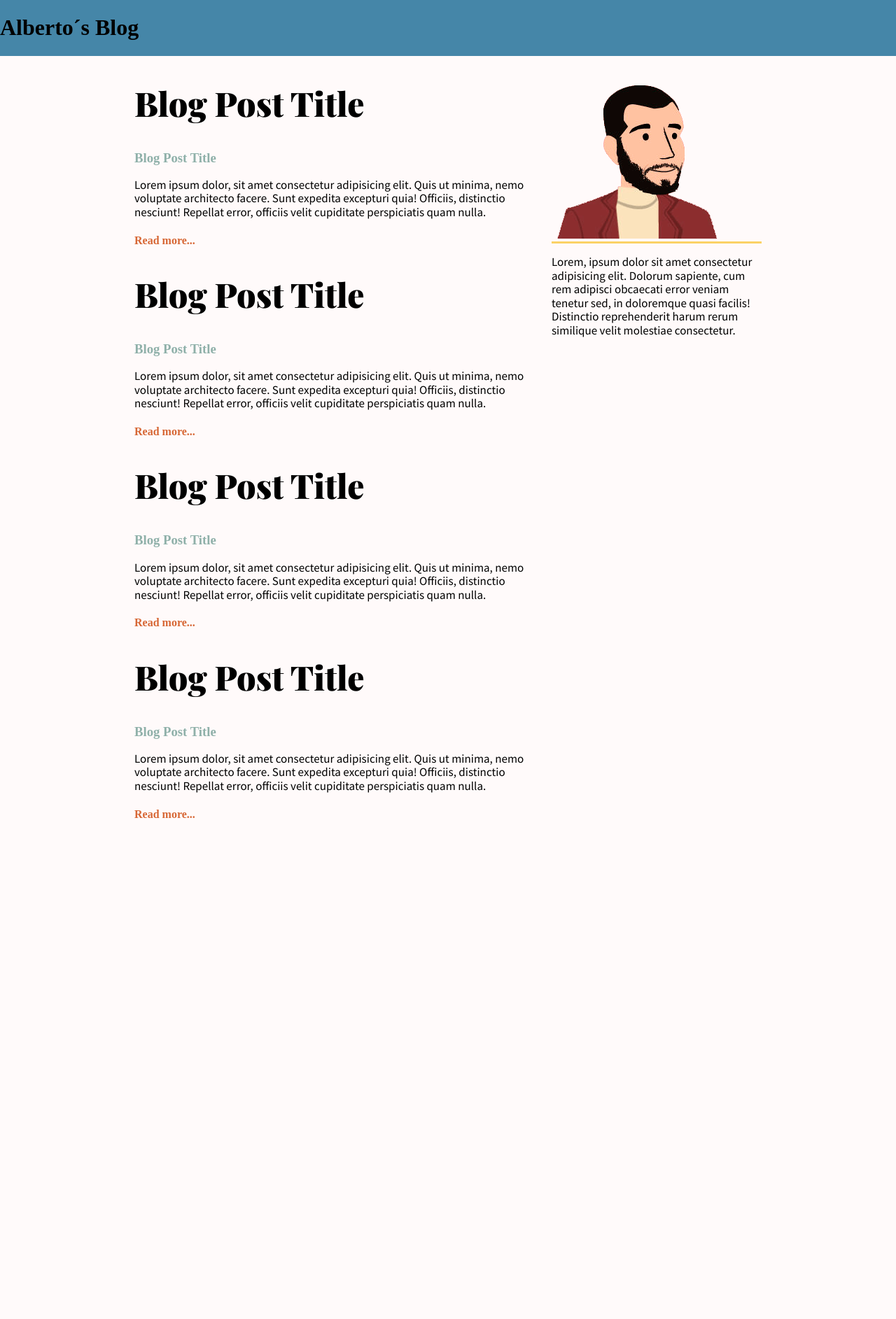
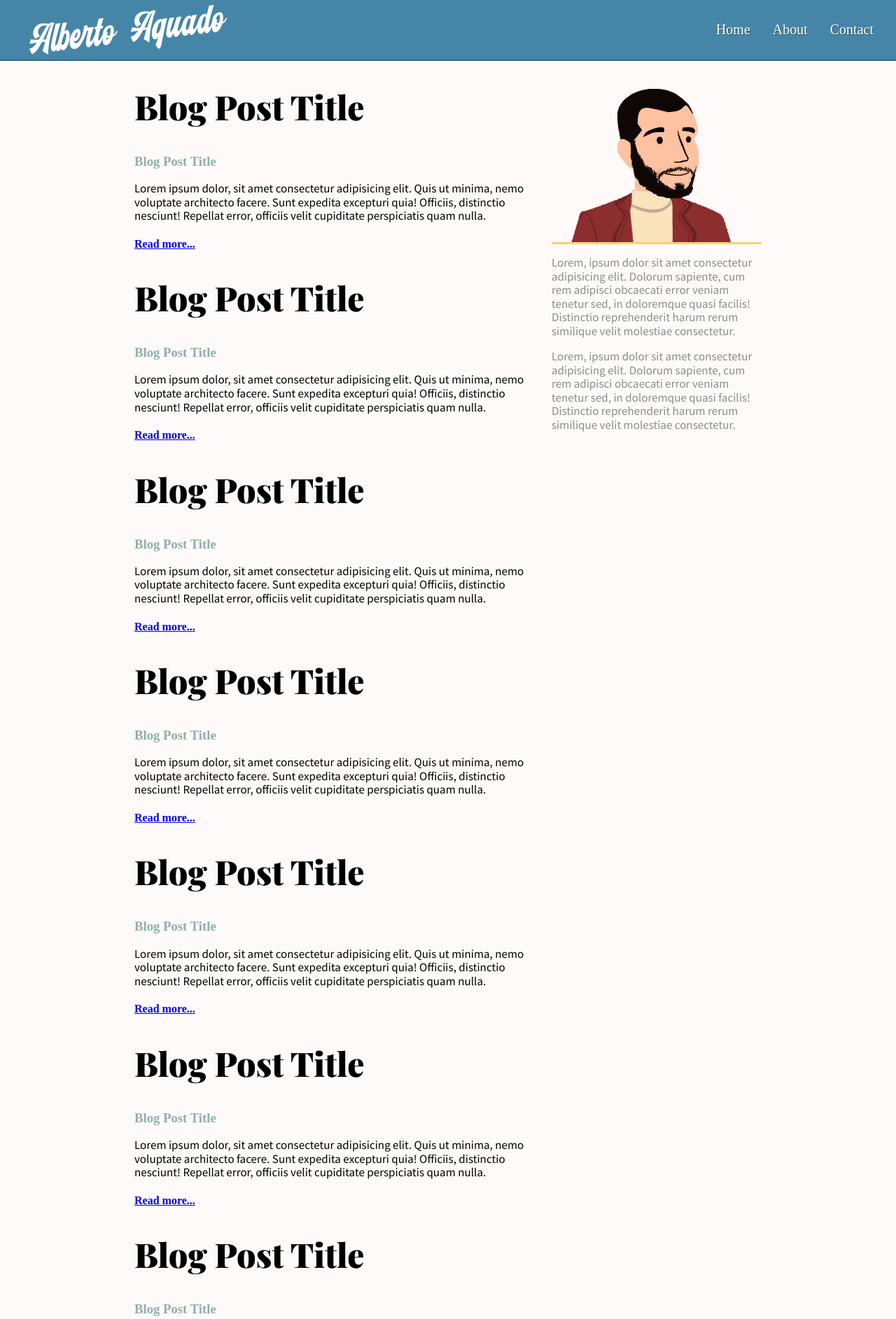
Before and after one commit to AlbertoAguado/Personal-Blog, a plain HTML site: page index.html in a window 1280 px wide. Shown: the top 1885 px of the page at 70% size. Before the commit the page ends 1344 px from the top, so only its background shows below. Drawn offline with nearby package versions, Linux system fonts and the light colour scheme.

Commit message:
Add images and logos

```diff
--- /dev/null
+++ b/css/footer.css
@@ -0,0 +1,4 @@
+footer {
+    min-height:200px;
+    background-color:#12222b;
+}
--- /dev/null
+++ b/css/header.css
@@ -0,0 +1,44 @@
+
+.blog-header {
+    display:flex;
+    justify-content: space-between;
+    padding: 0px 2rem;
+    align-items: center;
+  }
+
+  .blog-header h1 {
+    margin:0;
+    color:white;
+    text-shadow: 1px 1px darkslategray;
+  }
+
+  .blog-header nav ul {
+    list-style: none;
+  }
+
+  .blog-header nav ul li {
+    margin-left:2rem;
+    font-size:1.25rem;
+  }
+
+  .blog-header nav ul li a{
+    text-decoration: none;
+    color: white;
+    font-weight:400;
+    text-shadow: 1px 1px darkslategray;
+  }
+
+  header {
+    position: fixed;
+    top:0px;
+    width: 100%;
+  }
+
+  header nav ul {
+    display: flex;
+  }
+
+  .active {
+    background-color: #4586a8;
+    border-bottom: 2px solid #356782;
+  }
--- a/main.css
+++ b/css/main.css
@@ -1,9 +1,5 @@
-
-/*
-@import “./layout”;
-@import “./images”;
-@import “./blog-cards”;
-*/
+@import "header.css";
+@import "footer.css";
 
 
 /*
@@ -41,24 +37,22 @@ Font-Size: 17px;
 
 .blog-header {
   grid-area: header;
-  background-color: #4586a8;
 }
 
 .blog-main {
   grid-area: main;
-  background-color:hsla(0, 100%, 99%,100%);
+  background-color:hsla(0deg, 100%, 99%,1);
+  margin-top:85px;
 }
 
 .blog-sidebar {
   grid-area: sidebar;
-  background-color: #yellow;
   max-width: 300px;
+  margin-top:85px;
 }
 
 .blog-footer {
   grid-area: footer;
-  background-color: hsla(0, 100%, 99%,100%);
-  min-height:150px;
 }
 
 .container {
@@ -71,8 +65,15 @@ Font-Size: 17px;
     "footer";
 }
 
+.blog-sidebar {
+  color:hsla(0deg, 0%, 55%,1);
+}
+
 .blog-sidebar-picture {
   border-bottom:3px solid #FBD266;
+  display:flex;
+  justify-content: center;
+  align-items: center;
 }
 
 .blog-post-subtitle {
--- /dev/null
+++ b/css/post.css
@@ -0,0 +1,228 @@
+@import "header.css";
+/*
+
+@import “./images”;
+@import “./blog-cards”;
+*/
+
+
+/*
+#F2D8B3
+#FBD266
+#8FB0A9
+#D76735
+
+
+*/
+
+
+*{
+  box-sizing: border-box;
+}
+
+body {
+    background-color: #fffafa;
+    margin:0px;
+}
+
+
+
+h2{
+  font-Family: 'Playfair Display', Serif;
+  font-Size: 48px;
+  font-weight: 900;
+}
+
+h3 {
+  font-Family: 'Source Sans Pro', Sans-Serif;
+  font-Size: 18px;
+}
+
+p {
+  font-Family: 'Source Sans Pro', Sans-Serif;
+  font-Size: 17px;
+}
+
+
+.blog-header {
+  grid-area: header;
+}
+
+.blog-main {
+  grid-area: main;
+  background-color:hsla(0deg, 100%, 99%,100%);
+}
+
+.blog-sidebar {
+  grid-area: sidebar;
+  background-color: #yellow;
+  max-width: 300px;
+}
+
+.blog-footer {
+  grid-area: footer;
+  background-color: hsla(0deg, 100%, 99%,100%);
+  min-height:150px;
+}
+
+.container {
+  min-height: 100%;
+  display: grid;
+  grid-template-areas:
+    "header"
+    "main"
+    "sidebar"
+    "footer";
+}
+
+.blog-sidebar {
+  color:hsla(0deg, 0%, 55%,100);
+}
+
+.blog-sidebar-picture {
+  border-bottom:3px solid #FBD266;
+  display:flex;
+  justify-content: center;
+  align-items: center;
+}
+
+.blog-post-subtitle {
+  color: #8FB0A9;
+}
+
+.blog-post-linktotext {
+  color:#D76735;
+  cursor:pointer;
+}
+
+
+  @media (min-width: 768px) {
+    .container {
+      grid-template-columns: repeat (6, 1fr);
+      grid-template-areas:
+        "header header header header header header"
+        "main main main main sidebar sidebar"
+        "footer footer footer footer footer footer";
+     }
+  }
+
+  @media (min-width: 1200px) {
+   .blog-main {
+     /* margin: 0 25vw; */
+   }
+
+
+    .blog-main {
+    margin-left:15vw;
+    }
+   .blog-sidebar {
+    margin-right:15vw;
+    }
+
+
+  }
+
+
+
+
+
+
+
+
+
+
+
+
+
+
+/*******************************************************************************************/
+
+.post-hero {
+  height: 100vh;
+  background-image: url(../images/les-anderson-DPbGPXcmjck-unsplash.jpg);
+  background-position: center;
+  background-size: cover;
+  background-repeat: no-repeat;
+}
+
+
+
+p {
+  font-size:1.3rem;
+  line-height: 1.75rem;
+  font-weight:100;
+  margin-top: 2.5rem;
+  color:hsla(0deg, 0%, 30%, 1);
+}
+
+.post-title {
+  margin-bottom:.75rem;
+}
+
+.post-subtitle {
+  color:gray;
+  font-weight:700;
+}
+
+.post-author {
+  display: flex;
+  justify-content: space-between;
+  align-items:flex-end;
+}
+
+.post-author-image{
+  display: flex;
+}
+
+.post-author-name-date {
+  display: flex;
+  flex-direction: column;
+  justify-content: center;
+  font-size:1.5rem;
+  line-height: 2rem;
+  margin-left:.5rem;
+  Font-Family: 'Source Sans Pro', Sans-Serif;
+}
+
+.post-author-name {
+  color:#D76735;
+  font-weight: bold;
+}
+.post-author-date {
+  color:gray;
+  font-weight: thiner;
+  font-size: 1.25rem;
+}
+
+.post-author-image img{
+  border:2px solid white;
+  border-radius:50%;
+  width:100px;
+  background-color: #4586a8;
+}
+
+.post-author-social{
+  /* min-width:200px;
+  display: flex;
+  background-color:yellow; */
+  max-width:200px;
+}
+
+.post-author-social img{
+  max-width:33px;
+  margin-left:.5rem;
+  fill:red;
+}
+
+.post-main {
+  margin:0 20vw;
+}
+
+.post-text figure img{
+  max-width:100%;
+  margin: 0 auto;
+}
+
+.post-text figure figcaption {
+  text-align:center;
+}
--- a/index.html
+++ b/index.html
@@ -10,13 +10,21 @@
     <link href="https://fonts.googleapis.com/css?family=Playfair+Display:900|Source+Sans+Pro" rel="stylesheet">
     <!-- Normalize browser styles -->
     <link href="https://cdnjs.cloudflare.com/ajax/libs/normalize/8.0.1/normalize.min.css" rel="stylesheet">
-    <link href="main.css" rel="stylesheet">
+    <link href="css/main.css" rel="stylesheet">
 </head>
 <body>
     <div class="container">
 
-        <header class="blog-header">
-            <h1>Alberto´s Blog</h1>
+        <header class="blog-header active">
+            <!-- <h1>Alberto´s Blog</h1> -->
+            <img src="images/logo.svg" alt="My logo">
+            <nav>
+                <ul>
+                    <li><a href="index.html" class="nav-link">Home</a></li>
+                    <li><a href="about.html" class="nav-link">About</a></li>
+                    <li><a href="contact.html" class="nav-link">Contact</a></li>
+                </ul>
+            </nav>
         </header>
 
         <main class="blog-main">
@@ -24,25 +32,55 @@
                 <h2 class="blog-post-title">Blog Post Title</h2>
                 <h3 class="blog-post-subtitle">Blog Post Title</h3>
                 <p class="blog-post-introtext">Lorem ipsum dolor, sit amet consectetur adipisicing elit. Quis ut minima, nemo voluptate architecto facere. Sunt expedita excepturi quia! Officiis, distinctio nesciunt! Repellat error, officiis velit cupiditate perspiciatis quam nulla.</p>
-                <h4 class="blog-post-linktotext">Read more...</h4>
+                <h4 class="blog-post-linktotext"><a href="post.html">Read more...</a></h4>
             </article>
             <article class="blog-post">
                 <h2 class="blog-post-title">Blog Post Title</h2>
                 <h3 class="blog-post-subtitle">Blog Post Title</h3>
                 <p class="blog-post-introtext">Lorem ipsum dolor, sit amet consectetur adipisicing elit. Quis ut minima, nemo voluptate architecto facere. Sunt expedita excepturi quia! Officiis, distinctio nesciunt! Repellat error, officiis velit cupiditate perspiciatis quam nulla.</p>
-                <h4 class="blog-post-linktotext">Read more...</h4>
+                <h4 class="blog-post-linktotext"><a href="post.html">Read more...</a></h4>
             </article>
             <article class="blog-post">
                 <h2 class="blog-post-title">Blog Post Title</h2>
                 <h3 class="blog-post-subtitle">Blog Post Title</h3>
                 <p class="blog-post-introtext">Lorem ipsum dolor, sit amet consectetur adipisicing elit. Quis ut minima, nemo voluptate architecto facere. Sunt expedita excepturi quia! Officiis, distinctio nesciunt! Repellat error, officiis velit cupiditate perspiciatis quam nulla.</p>
-                <h4 class="blog-post-linktotext">Read more...</h4>
+                <h4 class="blog-post-linktotext"><a href="post.html">Read more...</a></h4>
             </article>
             <article class="blog-post">
                 <h2 class="blog-post-title">Blog Post Title</h2>
                 <h3 class="blog-post-subtitle">Blog Post Title</h3>
                 <p class="blog-post-introtext">Lorem ipsum dolor, sit amet consectetur adipisicing elit. Quis ut minima, nemo voluptate architecto facere. Sunt expedita excepturi quia! Officiis, distinctio nesciunt! Repellat error, officiis velit cupiditate perspiciatis quam nulla.</p>
-                <h4 class="blog-post-linktotext">Read more...</h4>
+                <h4 class="blog-post-linktotext"><a href="post.html">Read more...</a></h4>
+            </article>
+            <article class="blog-post">
+                <h2 class="blog-post-title">Blog Post Title</h2>
+                <h3 class="blog-post-subtitle">Blog Post Title</h3>
+                <p class="blog-post-introtext">Lorem ipsum dolor, sit amet consectetur adipisicing elit. Quis ut minima, nemo voluptate architecto facere. Sunt expedita excepturi quia! Officiis, distinctio nesciunt! Repellat error, officiis velit cupiditate perspiciatis quam nulla.</p>
+                <h4 class="blog-post-linktotext"><a href="post.html">Read more...</a></h4>
+            </article>
+            <article class="blog-post">
+                <h2 class="blog-post-title">Blog Post Title</h2>
+                <h3 class="blog-post-subtitle">Blog Post Title</h3>
+                <p class="blog-post-introtext">Lorem ipsum dolor, sit amet consectetur adipisicing elit. Quis ut minima, nemo voluptate architecto facere. Sunt expedita excepturi quia! Officiis, distinctio nesciunt! Repellat error, officiis velit cupiditate perspiciatis quam nulla.</p>
+                <h4 class="blog-post-linktotext"><a href="post.html">Read more...</a></h4>
+            </article>
+            <article class="blog-post">
+                <h2 class="blog-post-title">Blog Post Title</h2>
+                <h3 class="blog-post-subtitle">Blog Post Title</h3>
+                <p class="blog-post-introtext">Lorem ipsum dolor, sit amet consectetur adipisicing elit. Quis ut minima, nemo voluptate architecto facere. Sunt expedita excepturi quia! Officiis, distinctio nesciunt! Repellat error, officiis velit cupiditate perspiciatis quam nulla.</p>
+                <h4 class="blog-post-linktotext"><a href="post.html">Read more...</a></h4>
+            </article>
+            <article class="blog-post">
+                <h2 class="blog-post-title">Blog Post Title</h2>
+                <h3 class="blog-post-subtitle">Blog Post Title</h3>
+                <p class="blog-post-introtext">Lorem ipsum dolor, sit amet consectetur adipisicing elit. Quis ut minima, nemo voluptate architecto facere. Sunt expedita excepturi quia! Officiis, distinctio nesciunt! Repellat error, officiis velit cupiditate perspiciatis quam nulla.</p>
+                <h4 class="blog-post-linktotext"><a href="post.html">Read more...</a></h4>
+            </article>
+            <article class="blog-post">
+                <h2 class="blog-post-title">Blog Post Title</h2>
+                <h3 class="blog-post-subtitle">Blog Post Title</h3>
+                <p class="blog-post-introtext">Lorem ipsum dolor, sit amet consectetur adipisicing elit. Quis ut minima, nemo voluptate architecto facere. Sunt expedita excepturi quia! Officiis, distinctio nesciunt! Repellat error, officiis velit cupiditate perspiciatis quam nulla.</p>
+                <h4 class="blog-post-linktotext"><a href="post.html">Read more...</a></h4>
             </article>
         </main>
 
@@ -52,11 +90,14 @@
             </section>
             <section class="blog-sidebar-presentation">
                 <p class="blog-sidebar-presentation-text">Lorem, ipsum dolor sit amet consectetur adipisicing elit. Dolorum sapiente, cum rem adipisci obcaecati error veniam tenetur sed, in doloremque quasi facilis! Distinctio reprehenderit harum rerum similique velit molestiae consectetur.</p>
+                <p class="blog-sidebar-presentation-text">Lorem, ipsum dolor sit amet consectetur adipisicing elit. Dolorum sapiente, cum rem adipisci obcaecati error veniam tenetur sed, in doloremque quasi facilis! Distinctio reprehenderit harum rerum similique velit molestiae consectetur.</p>
             </section>
         </sidebar>
 
         <footer class="blog-footer">
-
+            <a href="#"><img src="images/Twitter.svg" alt=""></a>
+            <a href="#"><img src="images/Instagram.svg" alt=""></a>
+            <a href="#"></a><img src="images/Github.svg" alt=""></a>
         </footer>
 
     </div>
```
Also changed, not shown: post.html (added, +106 -0 lines), images/Facebook.svg (added), images/Github.svg (added), images/Instagram.svg (added), images/Linkedin.svg (added), images/Twitter.svg (added), images/Vimeo.svg (added), images/logo.svg (added), images/me.JPG (deleted), 4 other files.
